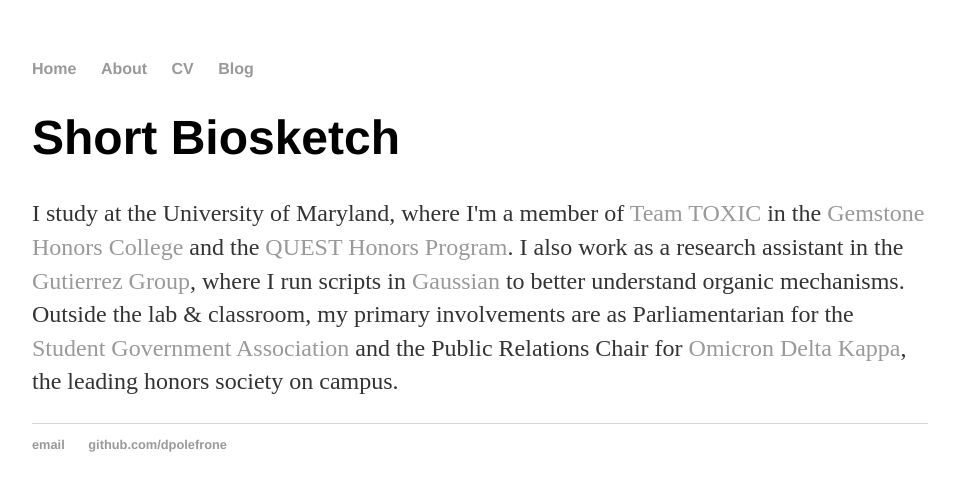
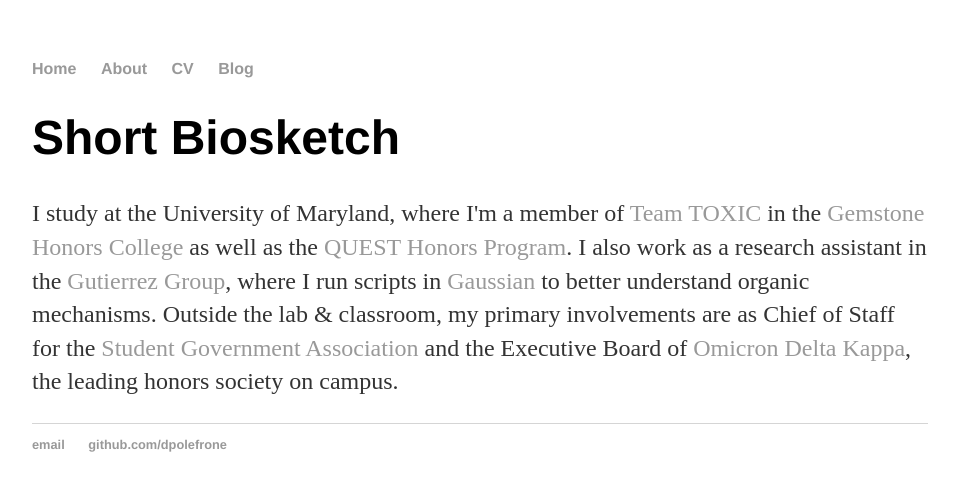
Before and after one commit to dpolefrone/dpolefrone.github.io, a Jekyll site: the page built from about/index.html, in a window 1280 px wide. Shown: the top 491 px of the page, without its empty margins (160-1119 px from the left). Built offline with Jekyll 4.4.1, drawn with Linux system fonts in a browser that asks for light colours.

Commit message:
Update index.html

```diff
--- a/about/index.html
+++ b/about/index.html
@@ -4,5 +4,5 @@ title: David Polefrone
 ---
 <div class="blurb">
 	<h1>Short Biosketch</h1>
-	<p>I study at the University of Maryland, where I'm a member of <a href="https://gemstonetoxic.github.io/">Team TOXIC</a> in the <a href="https://www.gemstone.umd.edu/">Gemstone Honors College</a> and the <a href="https://www.rhsmith.umd.edu/programs/undergraduate-programs/academics/fellows-special-programs/quest">QUEST Honors Program</a>. I also work as a research assistant in the <a href="https://www.gutierrezlabs.com/">Gutierrez Group</a>, where I run scripts in <a href="https://gaussian.com/">Gaussian</a> to better understand organic mechanisms. Outside the lab & classroom, my primary involvements are as Parliamentarian for the <a href="https://www.umdsga.com/">Student Government Association</a> and the Public Relations Chair for <a href="https://odk.umd.edu/">Omicron Delta Kappa</a>, the leading honors society on campus.</p>
+	<p>I study at the University of Maryland, where I'm a member of <a href="https://gemstonetoxic.github.io/">Team TOXIC</a> in the <a href="https://www.gemstone.umd.edu/">Gemstone Honors College</a> as well as the <a href="https://www.rhsmith.umd.edu/programs/undergraduate-programs/academics/fellows-special-programs/quest">QUEST Honors Program</a>. I also work as a research assistant in the <a href="https://www.gutierrezlabs.com/">Gutierrez Group</a>, where I run scripts in <a href="https://gaussian.com/">Gaussian</a> to better understand organic mechanisms. Outside the lab & classroom, my primary involvements are as Chief of Staff for the <a href="https://www.umdsga.com/">Student Government Association</a> and the Executive Board of <a href="https://odk.umd.edu/">Omicron Delta Kappa</a>, the leading honors society on campus.</p>
 </div><!-- /.blurb -->
```
